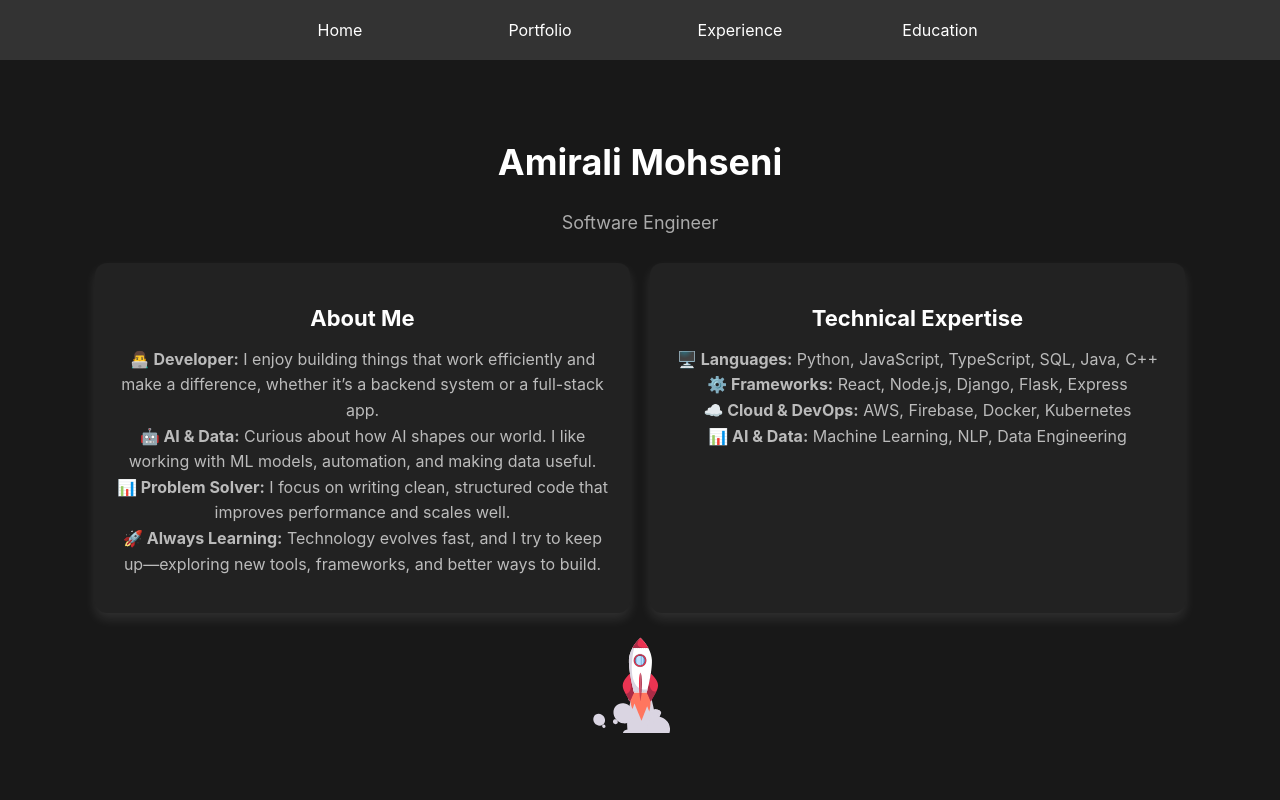
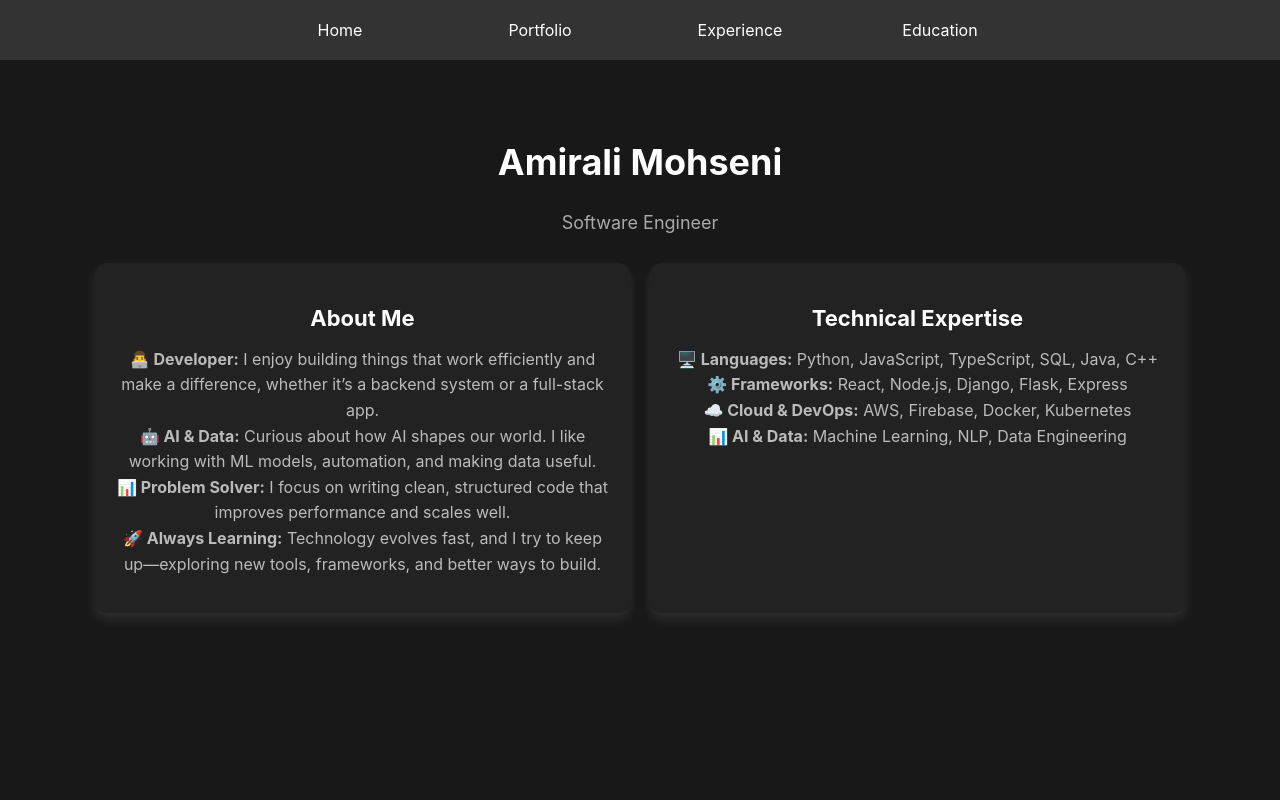
Before and after one commit to Amir1998ali/amirali.mohseni, a React (Create React App) app: page / in a window 1280 px wide. Shown: the top 800 px of the page. Built offline with nearby package versions, Linux system fonts and the light colour scheme.

Commit message:
rocket pushed down

```diff
--- a/src/components/Home.js
+++ b/src/components/Home.js
@@ -4,8 +4,6 @@ import { motion } from 'framer-motion';
 import animationData from './animation.json';
 
 const Home = () => {
-
-
   const defaultOptions = {
     loop: true,
     autoplay: true,
@@ -60,7 +58,8 @@ const Home = () => {
         </motion.div>
       </div>
 
-
+      {/* 🚀 Moved Rocket Animation to the Bottom of the Page */}
+      <div style={styles.spacer} />  {/* Added spacer to push animation down */}
       <motion.div variants={fadeInVariant} initial="hidden" animate="visible" style={styles.lottie}>
         <Lottie options={defaultOptions} height={100} width={100} />
       </motion.div>
@@ -124,13 +123,11 @@ const styles = {
     color: '#bbb',
     lineHeight: '1.6',
   },
-  contact: {
-    fontSize: '18px',
-    color: '#ddd',
-    marginTop: '30px',
+  spacer: {
+    height: '200px', // ✅ Pushes the animation closer to the bottom
   },
   lottie: {
-    marginTop: '20px',
+    marginBottom: '30px', // ✅ Moves animation closer to the bottom
   },
 };
 
```
